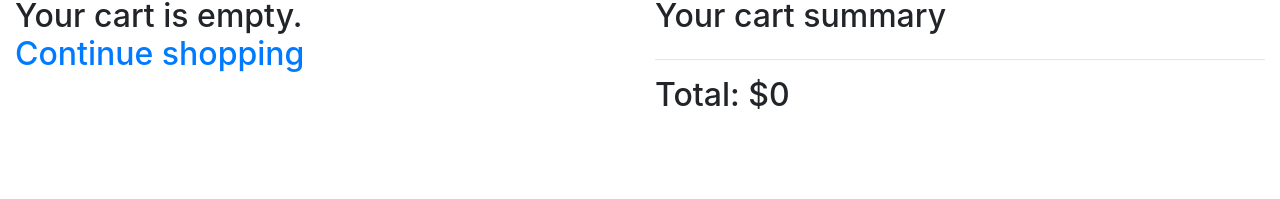
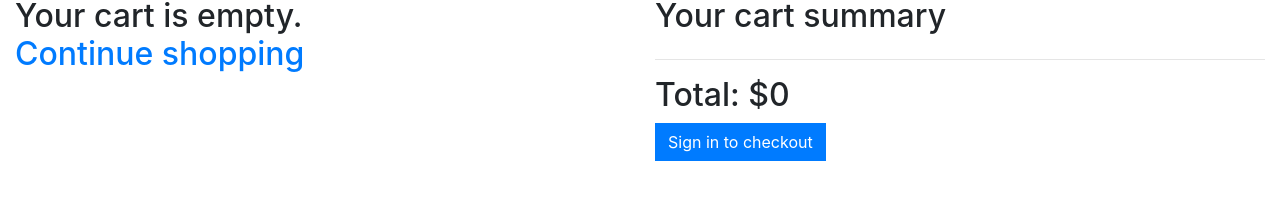
Before and after one commit to SudhirDeshwal/Project_mern_stack_frontend, a React (Create React App) app: page /cart in a window 1280 px wide. Shown: the part 453-652 px from the top of the page. Built offline with nearby package versions, Linux system fonts and the light colour scheme.

Commit message:
payment button added

```diff
--- a/src/core/Checkout.js
+++ b/src/core/Checkout.js
@@ -13,10 +13,28 @@ const Checkout = ({products}) => {
         }, 0);
     };
 
+    const showCheckout = () => {
+
+        return isAuthenticated() ? (
+
+            <button className="btn btn-success">Proceed to Payments</button>
+
+
+        ) : (
+
+           <Link to="/signin">
+               <button className="btn btn-primary">Sign in to checkout</button>
+           </Link>
+        )
+
+    };
+
     return (
         <div>
+         <h2>Total: ${getTotal()}</h2>
+         {showCheckout()}
 
-         <h2>Total: ${getTotal()}</h2>
+
         </div>
     );
 }
```
